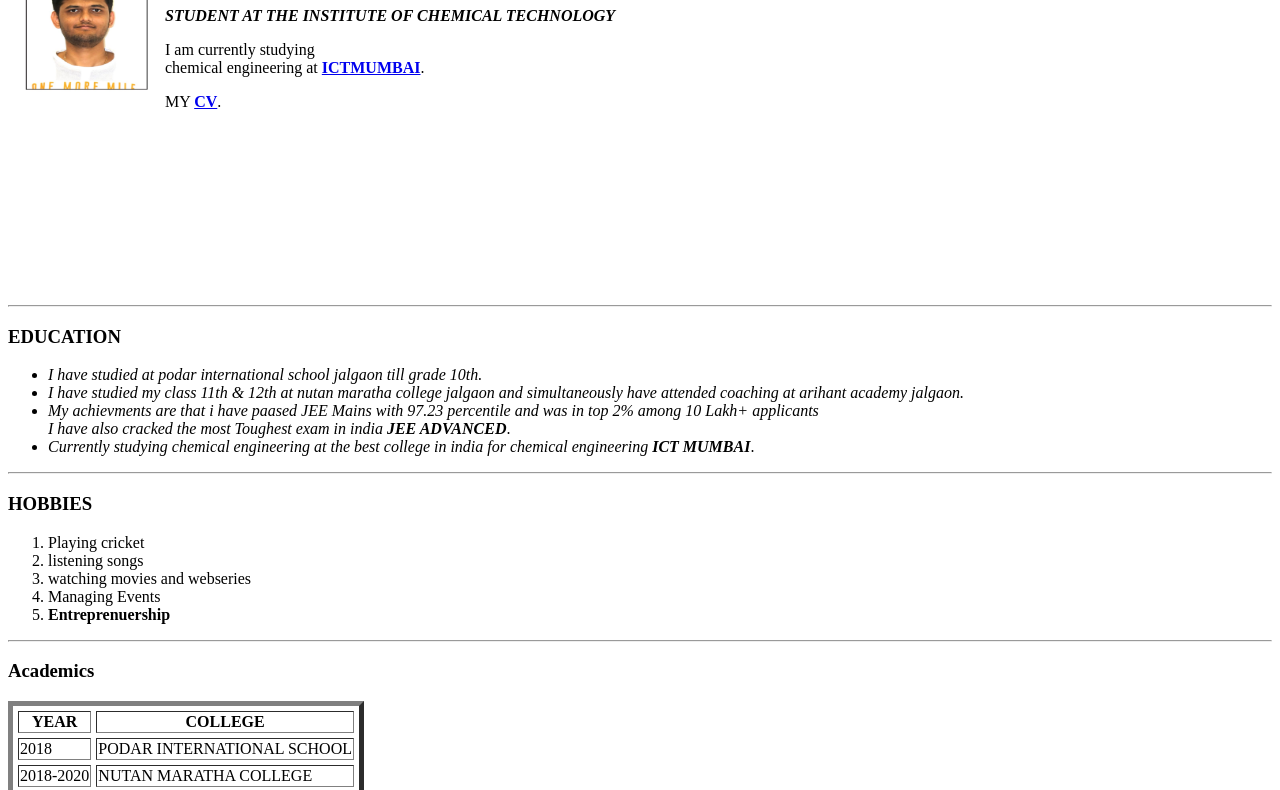
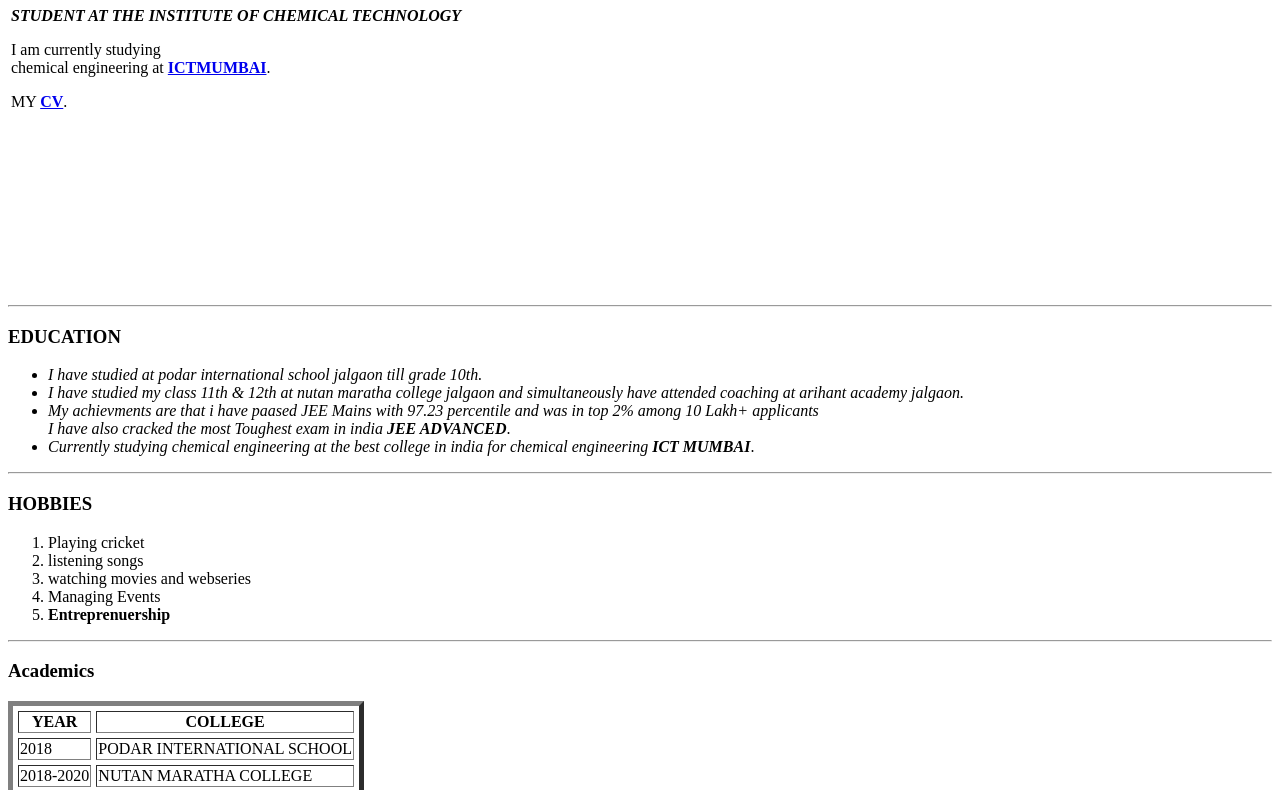
Before and after one commit to ASHISHBOHARA2310/MY-CV, a plain HTML site: page index.html in a window 1280 px wide. Shown: the part 84-874 px from the top of the page. Drawn offline with Linux system fonts and the light colour scheme.

Commit message:
Update index.html

```diff
--- a/index.html
+++ b/index.html
@@ -9,7 +9,6 @@
 <body>
   <table>
     <tr>
-      <td><img src="IMAGE.jpeg" width="150" height="150"> </td>
       <td>
         <h1>ASHISH BOHARA</h1>
         <p><em><strong>STUDENT AT THE INSTITUTE OF CHEMICAL TECHNOLOGY</strong></em></p>
```
